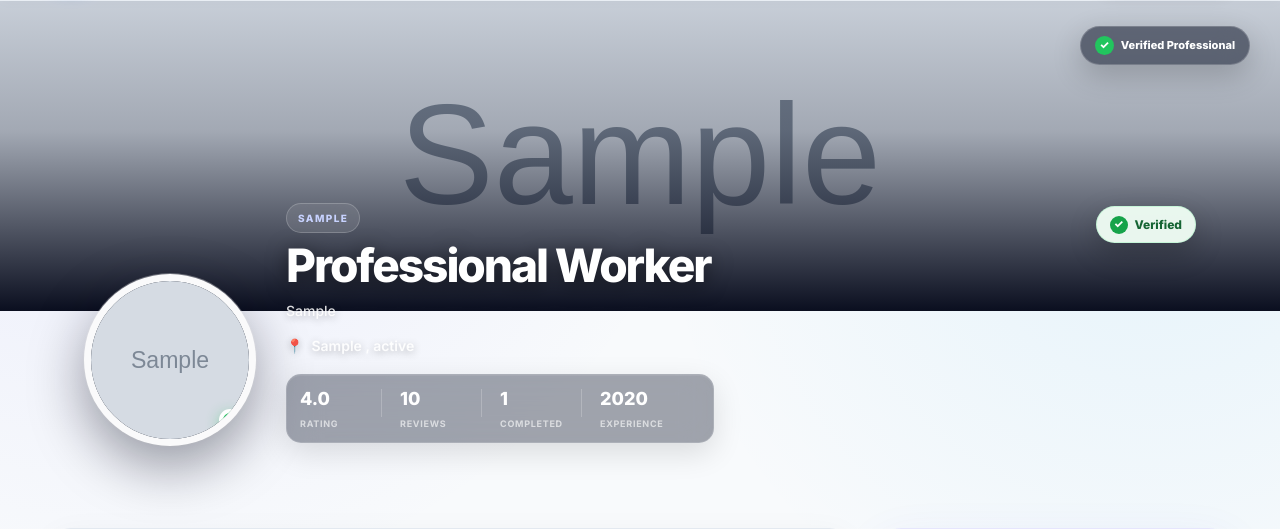
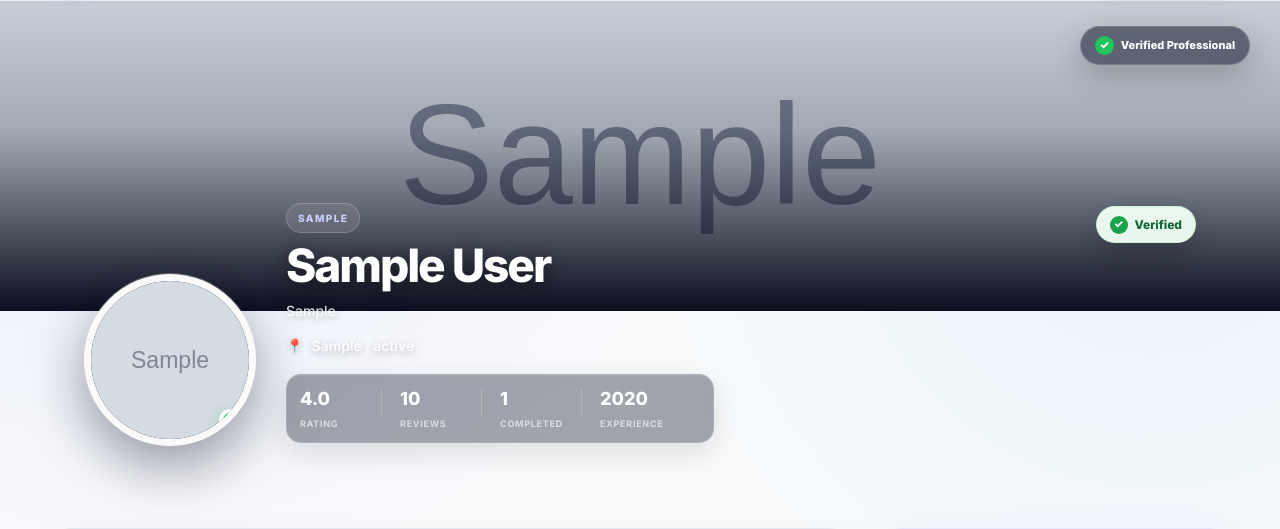
Before and after one commit to gitagenterprise-bit/S.F-Works-marketplace-, a Flask app: page /workers/1 in a window 1280 px wide. Shown: the part 76-605 px from the top of the page. Run offline with Flask 3, Linux system fonts and the light colour scheme; tables that the repository leaves empty hold one stand-in row (values such as "Sample post"); grey boxes marked "Sample" are stand-in pictures.

Commit message:
Update worker-details.html

```diff
--- a/templates/public/worker-details.html
+++ b/templates/public/worker-details.html
@@ -1,7 +1,12 @@
 {% extends "base.html" %}
 
+
 {% block title %}
-    {{ worker.profession or "Professional Worker" }} — S. F Works
+    {% if worker.user and worker.user.full_name %}
+        {{ worker.user.full_name }} — {{ worker.profession or "Professional Worker" }} — S. F Works
+    {% else %}
+        {{ worker.profession or "Professional Worker" }} — S. F Works
+    {% endif %}
 {% endblock %}
 
 
@@ -24,7 +29,7 @@
 
 
     <!-- =====================================================
-         PREMIUM COVER HERO
+         PREMIUM COVER
     ====================================================== -->
 
     <section
@@ -37,11 +42,14 @@
             <img
                 class="public-cover-image"
                 src="{{ worker.cover_image }}"
-                alt="{{ worker.profession or 'Worker' }} cover image"
+                alt=""
                 loading="eager"
                 decoding="async"
                 referrerpolicy="no-referrer"
-                onerror="this.style.display='none'; this.nextElementSibling.style.display='block';"
+                onerror="
+                    this.style.display='none';
+                    this.nextElementSibling.style.display='block';
+                "
             >
 
             <div
@@ -66,11 +74,11 @@
         ></div>
 
 
-        <!-- COVER BADGES -->
+        <!-- COVER VERIFIED -->
 
-        <div class="cover-top-content">
+        {% if worker.is_verified %}
 
-            {% if worker.is_verified %}
+            <div class="cover-top-content">
 
                 <span class="cover-verified-badge">
 
@@ -82,23 +90,23 @@
 
                 </span>
 
-            {% endif %}
+            </div>
 
-        </div>
+        {% endif %}
 
     </section>
 
 
 
     <!-- =====================================================
-         MAIN CONTAINER
+         PROFILE CONTAINER
     ====================================================== -->
 
     <div class="public-profile-container">
 
 
         <!-- =================================================
-             PREMIUM PROFILE HEADER
+             PROFILE HEADER
         ================================================== -->
 
         <section
@@ -108,7 +116,7 @@
 
 
             <!-- =============================================
-                 AVATAR
+                 PROFILE AVATAR
             ============================================== -->
 
             <div class="public-avatar">
@@ -118,11 +126,18 @@
                     <img
                         class="public-avatar-image"
                         src="{{ worker.profile_image }}"
-                        alt="{{ worker.profession or 'Worker' }}"
+                        alt="{{
+                            worker.user.full_name
+                            if worker.user and worker.user.full_name
+                            else 'Professional Worker'
+                        }}"
                         loading="eager"
                         decoding="async"
                         referrerpolicy="no-referrer"
-                        onerror="this.style.display='none'; this.nextElementSibling.style.display='flex';"
+                        onerror="
+                            this.style.display='none';
+                            this.nextElementSibling.style.display='flex';
+                        "
                     >
 
                     <span
@@ -130,11 +145,13 @@
                         aria-hidden="true"
                         style="display:none;"
                     >
-                        {{ (
-                            worker.profession or
-                            worker.name or
-                            "W"
-                        )[:1]|upper }}
+                        {{
+                            (
+                                worker.user.full_name
+                                if worker.user and worker.user.full_name
+                                else "W"
+                            )[:1]|upper
+                        }}
                     </span>
 
                 {% else %}
@@ -143,11 +160,13 @@
                         class="public-avatar-placeholder"
                         aria-hidden="true"
                     >
-                        {{ (
-                            worker.profession or
-                            worker.name or
-                            "W"
-                        )[:1]|upper }}
+                        {{
+                            (
+                                worker.user.full_name
+                                if worker.user and worker.user.full_name
+                                else "W"
+                            )[:1]|upper
+                        }}
                     </span>
 
                 {% endif %}
@@ -178,8 +197,15 @@
 
                 <div class="public-profile-title">
 
+
+                    <!-- =====================================
+                         NAME / PROFESSION / HEADLINE
+                    ====================================== -->
+
                     <div class="public-profile-heading">
 
+
+                        <!-- PROFESSION -->
 
                         {% if worker.profession %}
 
@@ -192,14 +218,35 @@
                         {% endif %}
 
 
+
+                        <!-- =================================
+                             REAL USER NAME
+                        ================================== -->
+
                         <h1 class="public-worker-name">
-                            {{ worker.user.name if worker.user and worker.user.name else "Professional Worker" }}
+
+                            {% if worker.user and worker.user.full_name %}
+
+                                {{ worker.user.full_name }}
+
+                            {% else %}
+
+                                Professional Worker
+
+                            {% endif %}
+
                         </h1>
+
+
+
+                        <!-- HEADLINE -->
 
                         {% if worker.headline %}
 
                             <p class="public-worker-headline">
-                            {{ worker.headline }}
+
+                                {{ worker.headline }}
+
                             </p>
 
                         {% endif %}
@@ -208,7 +255,9 @@
 
 
 
-                    <!-- VERIFIED -->
+                    <!-- =====================================
+                         VERIFIED BADGE
+                    ====================================== -->
 
                     {% if worker.is_verified %}
 
@@ -231,11 +280,13 @@
 
 
 
-                <!-- LOCATION -->
+                <!-- =========================================
+                     LOCATION
+                ========================================== -->
 
                 {% if worker.city or worker.state %}
 
-                    <p class="public-location">
+                    <div class="public-location">
 
                         <span aria-hidden="true">
                             📍
@@ -257,7 +308,7 @@
 
                         </span>
 
-                    </p>
+                    </div>
 
                 {% endif %}
 
@@ -273,10 +324,16 @@
                 >
 
 
+                    <!-- RATING -->
+
                     <div class="profile-stat">
 
                         <strong>
-                            {{ "%.1f"|format(worker.rating or 0) }}
+
+                            {{ "%.1f"|format(
+                                worker.rating or 0
+                            ) }}
+
                         </strong>
 
                         <span>
@@ -286,10 +343,15 @@
                     </div>
 
 
+
+                    <!-- REVIEWS -->
+
                     <div class="profile-stat">
 
                         <strong>
+
                             {{ worker.total_reviews or 0 }}
+
                         </strong>
 
                         <span>
@@ -299,10 +361,15 @@
                     </div>
 
 
+
+                    <!-- COMPLETED JOBS -->
+
                     <div class="profile-stat">
 
                         <strong>
+
                             {{ worker.completed_jobs or 0 }}
+
                         </strong>
 
                         <span>
@@ -312,10 +379,15 @@
                     </div>
 
 
+
+                    <!-- EXPERIENCE -->
+
                     <div class="profile-stat">
 
                         <strong>
+
                             {{ worker.experience_years or 0 }}
+
                         </strong>
 
                         <span>
@@ -333,7 +405,7 @@
 
 
         <!-- =================================================
-             PROFILE GRID
+             MAIN GRID
         ================================================== -->
 
         <div class="public-profile-grid">
@@ -396,7 +468,9 @@
                                 <div class="skill-item">
 
                                     <span class="skill-name">
+
                                         {{ skill.skill_name }}
+
                                     </span>
 
 
@@ -455,9 +529,10 @@
 
                             {% for item in portfolio_items %}
 
-                                <article
-                                    class="portfolio-card"
-                                >
+                                <article class="portfolio-card">
+
+
+                                    <!-- PORTFOLIO IMAGE -->
 
                                     {% if item.image_path %}
 
@@ -465,7 +540,7 @@
 
                                             <img
                                                 src="{{ item.image_path }}"
-                                                alt="{{ item.title }}"
+                                                alt="{{ item.title or 'Portfolio project' }}"
                                                 loading="lazy"
                                                 decoding="async"
                                                 referrerpolicy="no-referrer"
@@ -476,11 +551,19 @@
                                     {% endif %}
 
 
+
+                                    <!-- PORTFOLIO CONTENT -->
+
                                     <div class="portfolio-content">
 
-                                        <h3>
-                                            {{ item.title }}
-                                        </h3>
+
+                                        {% if item.title %}
+
+                                            <h3>
+                                                {{ item.title }}
+                                            </h3>
+
+                                        {% endif %}
 
 
                                         {% if item.description %}
@@ -543,7 +626,7 @@
 
 
                 <!-- =============================================
-                     HIRE CARD
+                     HIRE / PROJECT CARD
                 ============================================== -->
 
                 <div class="contact-card">
@@ -556,9 +639,18 @@
                     <h2>
 
                         Need
-                        {{ worker.profession|lower
-                           if worker.profession
-                           else "professional help" }}?
+
+                        {% if worker.profession %}
+
+                            {{ worker.profession|lower }}
+
+                        {% else %}
+
+                            professional help
+
+                        {% endif %}
+
+                        ?
 
                     </h2>
 
@@ -569,6 +661,9 @@
                     </p>
 
 
+
+                    <!-- MINIMUM CHARGE -->
+
                     {% if worker.minimum_charge is not none %}
 
                         <div class="minimum-charge">
@@ -578,13 +673,18 @@
                             </span>
 
                             <strong>
-                                ₹{{ "%.0f"|format(worker.minimum_charge) }}
+                                ₹{{ "%.0f"|format(
+                                    worker.minimum_charge
+                                ) }}
                             </strong>
 
                         </div>
 
                     {% endif %}
 
+
+
+                    <!-- POST JOB -->
 
                     <a
                         href="/post-job"
@@ -601,6 +701,9 @@
 
                     </a>
 
+
+
+                    <!-- BACK -->
 
                     <a
                         href="{{ url_for(
@@ -651,7 +754,8 @@
                     {% endif %}
 
 
-                    {% if worker.service_radius_km %}
+
+                    {% if worker.service_radius_km is not none %}
 
                         <div class="info-row">
 
@@ -667,6 +771,7 @@
                         </div>
 
                     {% endif %}
+
 
 
                     {% if worker.availability %}
@@ -685,6 +790,9 @@
 
                     {% endif %}
 
+
+
+                    <!-- AVAILABLE -->
 
                     {% if worker.is_available %}
 
@@ -742,6 +850,7 @@
                         {% endif %}
 
 
+
                         {% if worker.state %}
 
                             <div class="info-row">
@@ -775,6 +884,8 @@
                     </h3>
 
 
+                    <!-- EXPERIENCE -->
+
                     <div class="info-row">
 
                         <span>
@@ -796,6 +907,9 @@
                     </div>
 
 
+
+                    <!-- COMPLETED JOBS -->
+
                     <div class="info-row">
 
                         <span>
@@ -808,6 +922,9 @@
 
                     </div>
 
+
+
+                    <!-- TOTAL JOBS -->
 
                     <div class="info-row">
 
```
